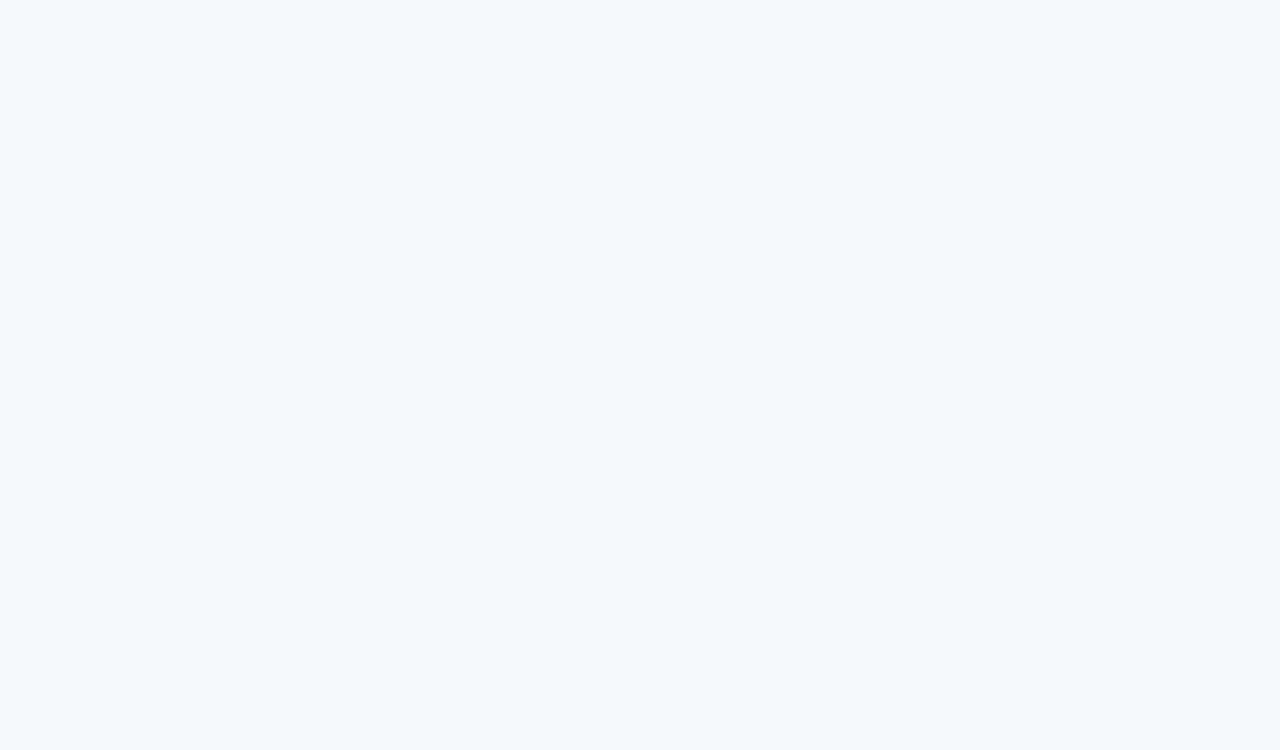
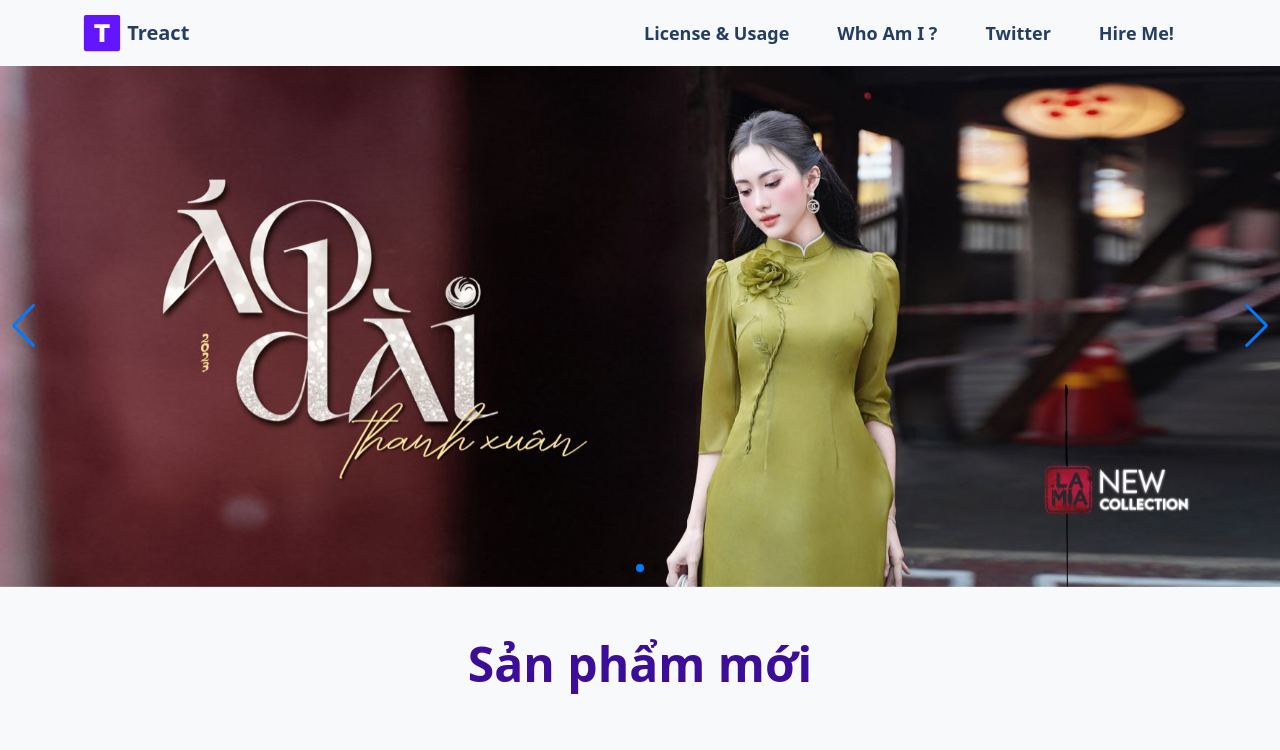
Before and after one commit to datlt2000/react-template, a React (Create React App) app: page / in a window 1280 px wide. Before the commit this address had no page. Shown: the top 750 px of the page. Built offline with nearby package versions, Linux system fonts and the light colour scheme.

Commit message:
first commit

```diff
--- a/src/App.js
+++ b/src/App.js
@@ -8,22 +8,22 @@ import MainLandingPage from "pages/MainLandingPage.js";
 import DressShopLandingPage from 'pages/DressShopLandingPage';
 import ThankYouPage from "pages/ThankYouPage.js";
 
-import { BrowserRouter as Router, Routes, Route } from "react-router-dom";
 import ProductPage from 'pages/ProductPage';
+import { HashRouter, Routes, Route } from 'react-router-dom';
 
 export default function App() {
   document.body.setAttribute('data-theme', 'light')
   return (
     <>
-      <Router>
+      <HashRouter>
         <Routes>
-          <Route path="/react-template/components/:type/:subtype/:name" element={<ComponentRenderer />} />
-          <Route path="/react-template/components/:type/:name" element={<ComponentRenderer />} />
+          {/* <Route path="/react-template/components/:type/:subtype/:name" element={<ComponentRenderer />} />
+          <Route path="/react-template/components/:type/:name" element={<ComponentRenderer />} /> */}
           <Route path="/react-template/thank-you" element={<ThankYouPage />} />
-          <Route path="/react-template" element={<DressShopLandingPage />} />
-          <Route path="/react-template/product" element={<ProductPage />} />
+          <Route path="/" element={<DressShopLandingPage />} />
+          <Route path="/product" element={<ProductPage />} />
         </Routes>
-      </Router>
+      </HashRouter>
     </>
   );
 }
```
